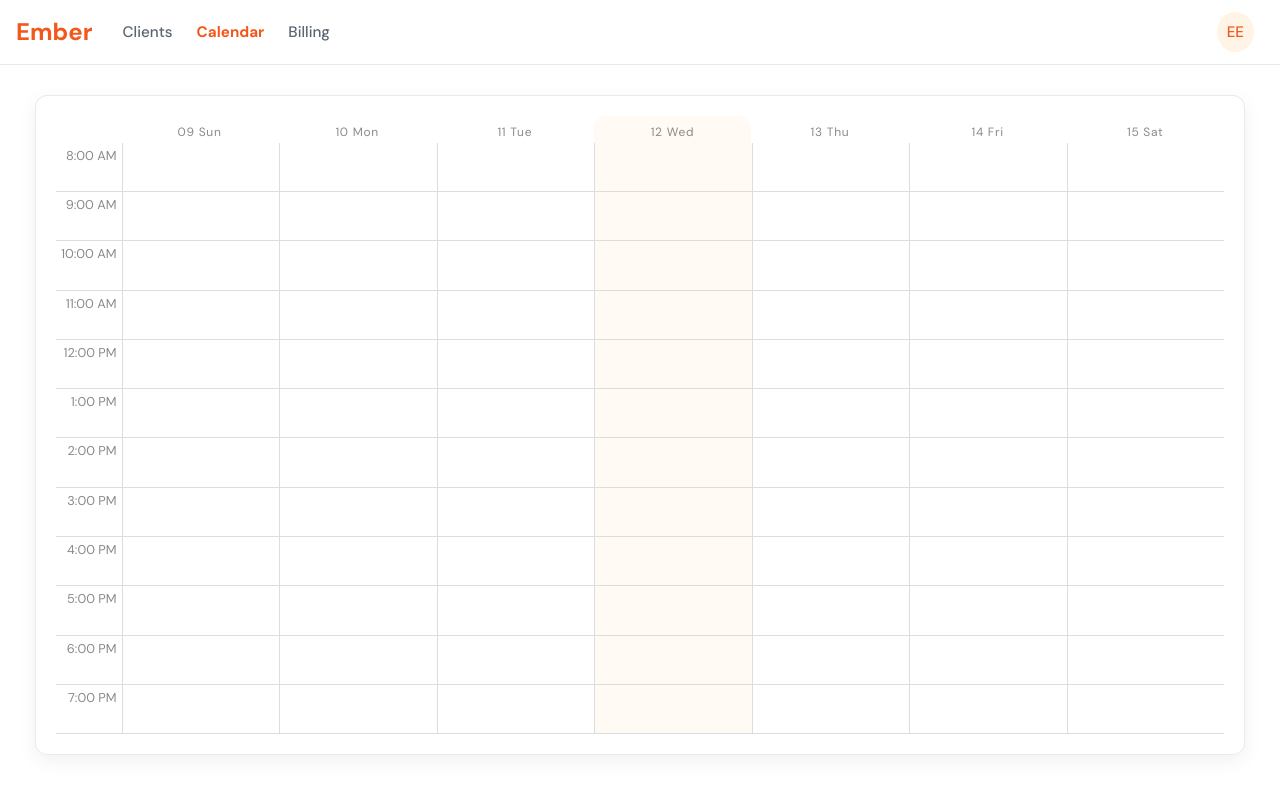
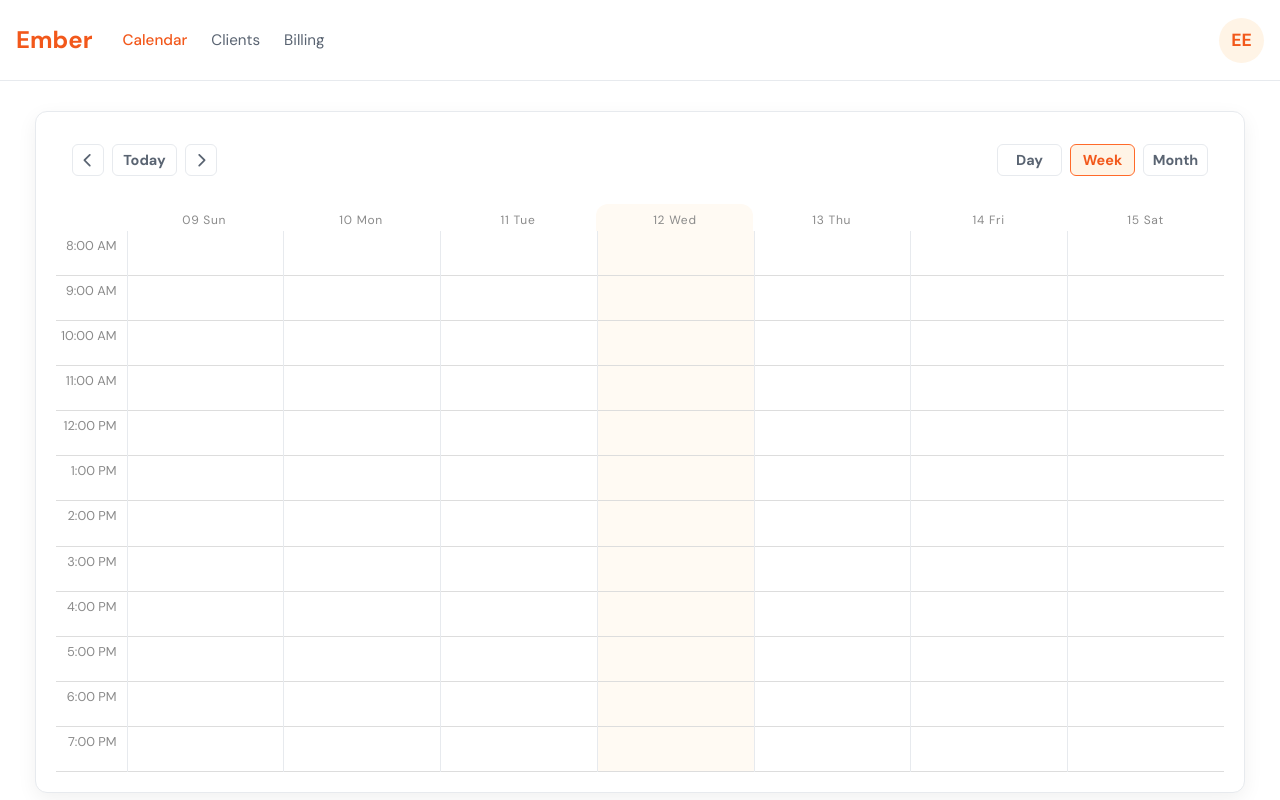
Before and after one commit to EmberTherapy/ember-frontend, a Next.js app: page /calendar in a window 1280 px wide. Built offline with nearby package versions, Linux system fonts and the light colour scheme.

Commit message:
toolbar, heavy calendary styling (shi is FIRE)

```diff
--- a/src/app/(app)/Header.jsx
+++ b/src/app/(app)/Header.jsx
@@ -15,23 +15,26 @@ export default function Header() {
         <h1>Ember</h1>
         <nav className="nav">
           <Link
+            href="/calendar"
+            className={isActive('/calendar') ? 'nav-item active' : 'nav-item'}
+          >
+            Calendar
+          </Link>
+
+          <Link
             href="/clients"
             className={isActive('/clients') ? 'nav-item active' : 'nav-item'}
           >
             Clients
           </Link>
-          <Link
-            href="/calendar"
-            className={isActive('/calendar') ? 'nav-item active' : 'nav-item'}
-          >
-            Calendar
-          </Link>
+
           <Link
             href="/billing"
             className={isActive('/billing') ? 'nav-item active' : 'nav-item'}
           >
             Billing
           </Link>
+
         </nav>
       </div>
       <UserIcon />
--- a/src/app/(app)/app.css
+++ b/src/app/(app)/app.css
@@ -27,7 +27,7 @@
   --border: var(--neutral-200);
   --shadow: 0 6px 20px rgba(0, 0, 0, 0.06);
 
-  --header-h: 64px;
+  --header-h: 80px;
   --sidebar-w: 240px;
   --rightpanel-w: 320px;
 }
@@ -77,27 +77,36 @@ body {
 .nav-item {
   text-decoration: none;
   color: var(--neutral-600);
-  font-weight: 500;
   transition: color 0.2s;
 }
 
 .nav-item:hover {
   color: var(--color-primary);
 }
+.nav-item:active {
+  font-weight: 500;
+}
 
 .nav-item.active {
   color: var(--color-primary);
-  font-weight: 600;
+  font-weight: 500;
 }
 
 .user {
-  margin-right: 10px;
-  border-radius: 100%;
+  margin-right: 0px;
+  border-radius: 50%;
   background-color: var(--color-primary-bg);
   color: var(--color-primary);
-  padding: 10px 10px;
-  font-weight: 500;
+  width: 45px;
+  height: 45px;
+
+  display: flex;
+  align-items: center;
+  justify-content: center;
+
+  font-weight: 525;
   cursor: pointer;
+  font-size: 1.1rem;
 }
 
 .user-menu-dropdown {
--- a/src/app/(app)/calendar/calendar.css
+++ b/src/app/(app)/calendar/calendar.css
@@ -1,10 +1,10 @@
-.calendar-wrapper {
+.calendar-page {
     padding: 30px 35px;
     padding-bottom: 0;
 }
 
-.calendar {
-  height: calc(100vh - 140px);
+.calendar-wrapper {
+  height: calc(100vh - 20vh);
   padding: 20px;
   background: var(--neutral-0);
   border-radius: 12px;
@@ -13,140 +13,63 @@
   font-family: inherit;
   color: var(--color-text);
 }
-/* STRIP MOST OF RBC'S DEFAULT BORDERS */
-.calendar .rbc-time-view,
-.calendar .rbc-time-header,
-.calendar .rbc-time-content,
-.calendar .rbc-time-gutter,
-.calendar .rbc-time-header-content,
-.calendar .rbc-day-slot {
-  border: none;
+
+.toolbar {
+  display: flex;
+  align-items: center;
+  justify-content: space-between;
+  padding: 0.75rem 1rem 0.5rem;
+  margin-bottom: 20px;
 }
 
-/* REMOVE ALL-DAY ROW COMPLETELY */
-.calendar .rbc-allday-cell,
-.calendar .rbc-allday-events,
-.calendar .rbc-row.rbc-allday-cell,
-.calendar .rbc-allday-cell + .rbc-timeslot-group {
-  display: none !important;
-  height: 0 !important;
-  min-height: 0 !important;
-  padding: 0 !important;
-  margin: 0 !important;
-  border: none !important;
-  overflow: hidden !important;
+.btn-group {
+  display: inline-flex;
+  align-items: center;
+  gap: 8px;
 }
 
-/* REMOVE THE GAP LEFT BEHIND BY THE ALL-DAY ROW */
-.calendar .rbc-time-header {
-  border-bottom: none !important;
-  padding: 0 !important;
-  margin: 0 !important;
+.tool-button {
+  height: 32px;
+  display: flex;
+  align-items: center;
+  justify-content: center;
+  border-radius: 6px;
+  border: 1px solid var(--neutral-200);
+  background: transparent;
+  font-size: .9rem;
+  font-family: inherit;
+  color: var(--neutral-600);
+  cursor: pointer;
+  transition: all 0.2s ease;
 }
 
-.calendar .rbc-time-header-content {
-  margin-top: 0 !important;
-  padding-top: 0 !important;
+.tool-button:hover {
+  background-color: var(--color-primary-bg);
+  border-color: var(--color-primary-light);
+  color: var(--color-primary);
+  transform: translateY(-1px);
 }
 
-/* MAKE HEADER + GRID VERTICAL LINES LINE UP PERFECTLY */
-.calendar .rbc-time-header-content > .rbc-row > .rbc-header + .rbc-header,
-.calendar .rbc-time-content > * + * {
-  border-left: none;
+.tool-button:active {
+  background-color: var(--color-light-orange);
+  border-color: var(--color-primary);
+  transform: translateY(0);
+  box-shadow: inset 0 1px 2px rgba(0, 0, 0, 0.12);
 }
 
-/* REMOVE RBC’S EXTRA BORDER ON THE HEADER ROW */
-.calendar .rbc-header {
-  border: none !important;
-  padding-top: 5px;
+.tool-button.arrow {
+  height: 32px;
+  width: 32px;
 }
 
-
-.calendar .rbc-header span {
-  border: none;
-  font-size: 0.75rem;
-  letter-spacing: 0.06em;
-  color: var(--color-text-muted);
-  font-family: 'DM Sans', sans-serif;
+.tool-button.text {
+  padding: 0 12px;
+  font-weight: 510;
+  width: 65px;
 }
 
-
-/* Make today header rounded */
-.calendar .rbc-header.rbc-today {
-  background-color: var(--color-primary-fade);
-  border-radius: 12px 12px 0 0;   /* rounded top corners */
-  overflow: hidden;
-}
-
-/* Make today column background rounded */
-/* .calendar .rbc-day-bg.rbc-today {
-  background-color: var(--color-primary-fade);
-  border-radius: 0 0 12px 12px;   /* rounded bottom corners */
-  /* overflow: hidden;
-} */
-
-.calendar .rbc-time-gutter .rbc-time-slot {
-  border: none;
-}
-.rbc-day-slot .rbc-time-slot {
-    border-top: none;
-}
-.calendar .rbc-time-gutter .rbc-label {
-  font-size: 0.8rem;
-  color: var(--color-text-muted);
-}
-
-.calendar .rbc-time-content {
-  background: var(--neutral-0);
-}
-
-.rbc-today {
-  background-color: var(--color-primary-fade);
-}
-
-.rbc-current-time-indicator {
-  background-color: var(--color-orange);
-  height: 1px;
-  z-index: 5;
-}
-
-.calendar .rbc-event {
-  background: rgba(251, 133, 0, 0.12);
-  border: none;
-  border-left: 3.5px solid var(--color-primary);
-  border-radius: 6px;
-
-  padding: 8px 8px;
-  backdrop-filter: saturate(180%) blur(4px);
-
-  display: flex;
-  flex-direction: column;
-  justify-content: center;
-  text-align: left;
-  line-height: 1.15;
-  gap: 3px;
-}
-
-.calendar .rbc-event-label {
-  font-size: 0.8rem;
-  font-weight: 400;
+.selected-view {
+  background-color: var(--color-primary-bg);
+  border-color: var(--color-primary-light);
   color: var(--color-primary);
 }
-
-.calendar .rbc-event-content {
-  font-size: 0.9rem;
-  font-weight: 700;
-  color: var(--color-primary);
-}
-
-.rbc-day-slot .rbc-time-slot {
-    border-top: none;
-}
-
-.calendar .rbc-time-content > * + * {
-    border-left: none;
-}
-
-.rbc-time-content > * + * > * {
-    border-left: 1px solid rgb(221, 221, 221);
-}
--- a/src/app/(app)/calendar/components/TherapistCal.jsx
+++ b/src/app/(app)/calendar/components/TherapistCal.jsx
@@ -2,6 +2,8 @@
 
 import { Calendar, Views } from "react-big-calendar";
 import "react-big-calendar/lib/css/react-big-calendar.css";
+import Toolbar from './Toolbar';
+import "../rbc.css"
 import { useState } from "react";
 
 import { localizer } from "@/app/lib/calendarLocalizer";
@@ -18,7 +20,7 @@ export default function TherapistCalendar() {
       id: 2,
       title: "Elias Sasson",
       start: new Date(2025, 10, 18, 14, 0),
-      end: new Date(2025, 10, 18, 15, 0),
+      end: new Date(2025, 10, 18, 16, 0),
     },
     {
       id: 3,
@@ -38,7 +40,7 @@ export default function TherapistCalendar() {
     <Calendar
       className="calendar"
       localizer={localizer}
-      toolbar={false}
+      components={{ toolbar: Toolbar }}
       events={events}
       date={date}
       view={view}
--- a/src/app/(app)/calendar/components/Toolbar.jsx
+++ b/src/app/(app)/calendar/components/Toolbar.jsx
@@ -1,7 +1,27 @@
-export default function Toolbar() {
+import { useState } from 'react';
+
+import { FontAwesomeIcon } from '@fortawesome/react-fontawesome';
+import { faChevronLeft, faChevronRight } from '@fortawesome/free-solid-svg-icons';
+
+export default function Toolbar(toolbar_props) {
+  const [selectedView, setSelectedView] = useState(toolbar_props.view);
+  const { label, onNavigate, onView, view } = toolbar_props;
+
   return (
-    <div className="calendar-toolbar">
-      <h1 className="calendar-title">Therapist Calendar</h1>
+    <div className="toolbar">
+
+      <div className="btn-group">
+        <button className="tool-button arrow" onClick={() => onNavigate('PREV')}><FontAwesomeIcon icon={faChevronLeft} /></button>
+        <button className="tool-button text" onClick={() => onNavigate('TODAY')}>Today</button>
+        <button className="tool-button arrow" onClick={() => onNavigate('NEXT')}><FontAwesomeIcon icon={faChevronRight} /></button>
+      </div>
+
+      <div className="btn-group">
+        <button className={`tool-button text${selectedView === 'day' ? ' selected-view' : ''}`} onClick={() => { onView('day'); setSelectedView('day'); }}>Day</button>
+        <button className={`tool-button text${selectedView === 'week' ? ' selected-view' : ''}`} onClick={() => { onView('week'); setSelectedView('week'); }}>Week</button>
+        <button className={`tool-button text${selectedView === 'month' ? ' selected-view' : ''}`} onClick={() => { onView('month'); setSelectedView('month'); }}>Month</button>
+      </div>
+
     </div>
   );
 }
--- a/src/app/(app)/calendar/page.tsx
+++ b/src/app/(app)/calendar/page.tsx
@@ -5,8 +5,10 @@ import './calendar.css';
 
 export default function CalendarPage() {
     return (
-        <div className="calendar-wrapper">
-            <TherapistCal />
+        <div className="calendar-page">
+            <div className="calendar-wrapper">
+                <TherapistCal />
+            </div>
         </div>
     );
 }
--- /dev/null
+++ b/src/app/(app)/calendar/rbc.css
@@ -0,0 +1,173 @@
+.calendar .rbc-time-view,
+.calendar .rbc-time-header,
+.calendar .rbc-time-content,
+.calendar .rbc-time-gutter,
+.calendar .rbc-time-header-content,
+.calendar .rbc-day-slot {
+  border: none;
+}
+
+.calendar .rbc-allday-cell,
+.calendar .rbc-allday-events,
+.calendar .rbc-row.rbc-allday-cell,
+.calendar .rbc-allday-cell + .rbc-timeslot-group {
+  display: none !important;
+  height: 0 !important;
+  min-height: 0 !important;
+  padding: 0 !important;
+  margin: 0 !important;
+  border: none !important;
+  overflow: hidden !important;
+}
+
+/* REMOVE THE GAP LEFT BEHIND BY THE ALL-DAY ROW */
+.calendar .rbc-time-header {
+  border-bottom: none !important;
+  padding: 0 !important;
+  margin: 0 !important;
+}
+
+.calendar .rbc-time-header-content {
+  margin-top: 0 !important;
+  padding-top: 0 !important;
+}
+
+/* MAKE HEADER + GRID VERTICAL LINES LINE UP PERFECTLY */
+.calendar .rbc-time-header-content > .rbc-row > .rbc-header + .rbc-header,
+.calendar .rbc-time-content > * + * {
+  border-left: none;
+}
+
+/* REMOVE RBC’S EXTRA BORDER ON THE HEADER ROW */
+.calendar .rbc-header {
+  border: none !important;
+  padding-top: 5px;
+}
+
+.rbc-month-header {
+  padding-bottom: 10px;
+  padding-top: 5px;
+  border-bottom: 1px solid var(--border);
+}
+
+.rbc-calendar {
+  font-family: 'DM Sans', sans-serif;
+}
+
+.calendar .rbc-header span {
+  border: none;
+  font-size: 0.75rem;
+  letter-spacing: 0.06em;
+  color: var(--color-text-muted);
+  font-family: 'DM Sans', sans-serif;
+}
+
+
+/* Make today header rounded */
+.calendar .rbc-header.rbc-today {
+  background-color: var(--color-primary-fade);
+  border-radius: 12px 12px 0 0;   /* rounded top corners */
+  overflow: hidden;
+}
+
+
+.calendar .rbc-time-gutter .rbc-time-slot {
+  border: none;
+}
+.rbc-day-slot .rbc-time-slot {
+    border-top: none;
+}
+.calendar .rbc-time-gutter .rbc-label {
+  font-size: 0.8rem;
+  color: var(--color-text-muted);
+}
+
+.calendar .rbc-time-content {
+  background: var(--neutral-0);
+}
+
+.rbc-today {
+  background-color: var(--color-primary-fade);
+}
+
+.rbc-current-time-indicator {
+  background-color: var(--color-orange);
+  opacity: .5;
+  height: 1px;
+  z-index: 5;
+}
+
+.calendar .rbc-day-slot .rbc-events-container {
+  left: 0 !important;
+  width: 100% !important;
+}
+
+.calendar .rbc-event {
+    background: rgba(251, 133, 0, 0.12);
+    border: none;
+    border-left: 3.5px solid var(--color-primary);
+    border-radius: 6px;
+
+    padding: 8px 8px;
+    backdrop-filter: saturate(180%) blur(4px);
+
+    display: flex;
+    flex-direction: column;
+    justify-content: center;
+    text-align: left;
+    line-height: 1.15;
+    gap: 3px;
+    width: 100% !important;
+}
+
+.calendar .rbc-event-label {
+    font-size: 0.8rem;
+    font-weight: 400;
+    color: var(--color-primary);
+}
+
+.calendar .rbc-event-content {
+    font-size: 0.9rem;
+    font-weight: 700;
+    color: var(--color-primary);
+}
+
+.rbc-day-slot .rbc-time-slot {
+    border-top: none;
+}
+
+.calendar .rbc-time-content > * + * {
+    border-left: none;
+}
+
+.rbc-time-content > * + * > * {
+    border-left: 1px solid var(--border);
+}
+
+.rbc-button-link  {
+  font-family: "DM Sans" !important;
+  color: var(--color-text-muted) !important;
+}
+
+.rbc-month-view {
+  border-radius: 8px;
+  border: 1px solid var(--border);
+}
+.rbc-month-view .rbc-date-cell.rbc-off-range .rbc-button-link {
+  color: var(--color-text-muted) !important;  /* lighter / muted */
+}
+
+.rbc-month-view .rbc-off-range-bg {
+  background-color: #F6F6F8;
+}
+
+.rbc-time-gutter .rbc-label {
+  display: block;
+  width: 100%;
+  text-align: right;
+  padding-top: 5px;       /* push text toward the right edge */
+  padding-right: 10px;       /* space between text and grid line */
+  /* optional for consistency */
+  font-family: "DM Sans", sans-serif;
+  font-size: 0.85rem;
+}
--- a/src/app/(app)/clients/clients.css
+++ b/src/app/(app)/clients/clients.css
@@ -194,10 +194,10 @@
 }
 
 .edit-button:active {
-  background-color: var(--neutral-100);
+  background-color: var(--color-light-orange);
   border-color: var(--color-primary);
   transform: translateY(0);
-  box-shadow: inset 0 2px 3px rgba(0, 0, 0, 0.1);
+  box-shadow: inset 0 1px 2px rgba(0, 0, 0, 0.12);
 }
 
 .exit-button {
@@ -254,7 +254,7 @@
 .red-button:active {
   background-color: var(--color-light-red);
   border-color: var(--color-danger);
-  box-shadow: inset 0 2px 3px rgba(0, 0, 0, 0.15);
+  box-shadow: inset 0 1px 2px rgba(0, 0, 0, 0.12);
 }
 
 .records-table {
--- a/src/app/(auth)/login/page.tsx
+++ b/src/app/(auth)/login/page.tsx
@@ -21,7 +21,7 @@ export default function LoginPage() {
 
         if (auth_res.status) {
             console.log("Login successful, token:", auth_res.token);
-            window.location.href = "/clients";
+            window.location.href = "/calendar";
         }
 
         return;
```
